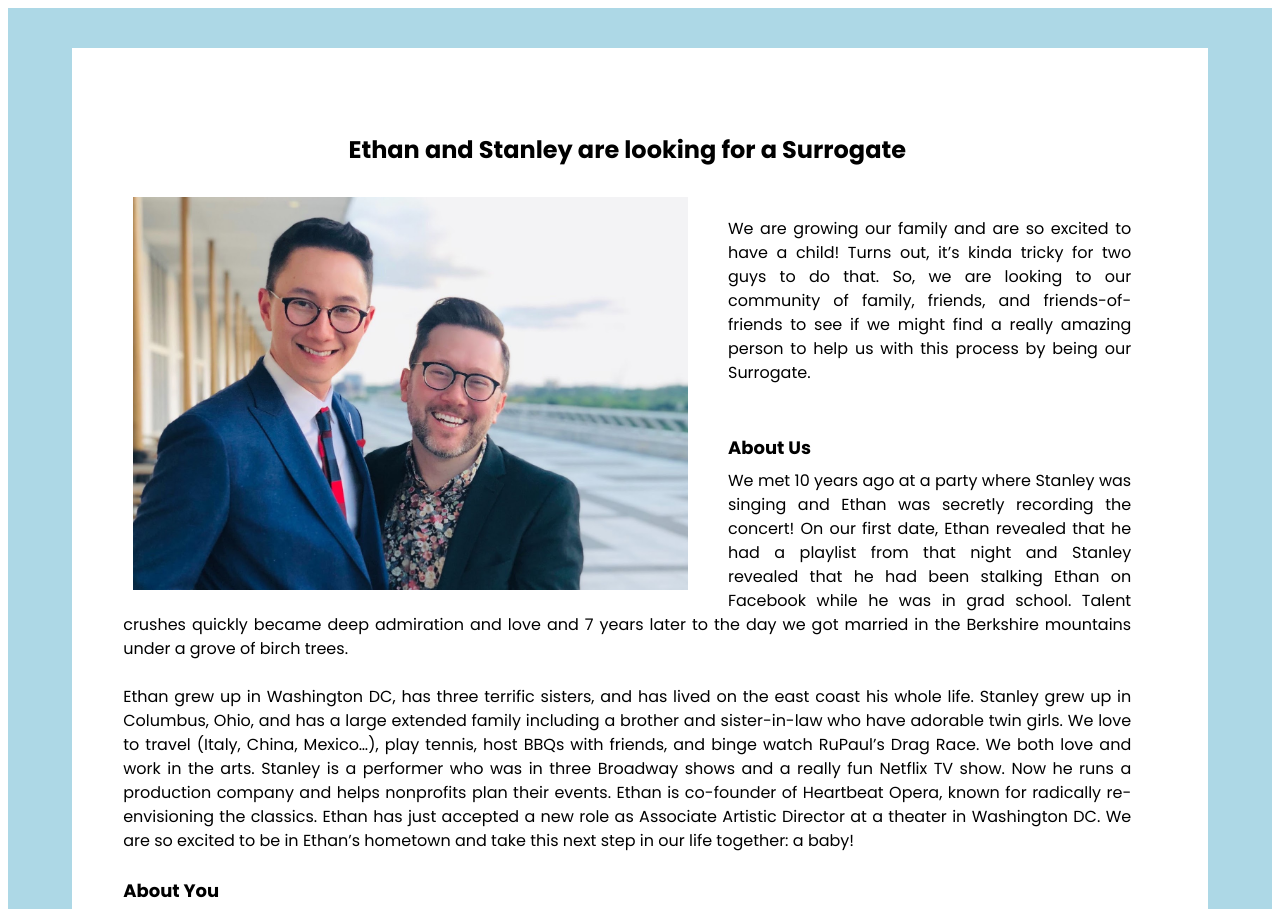
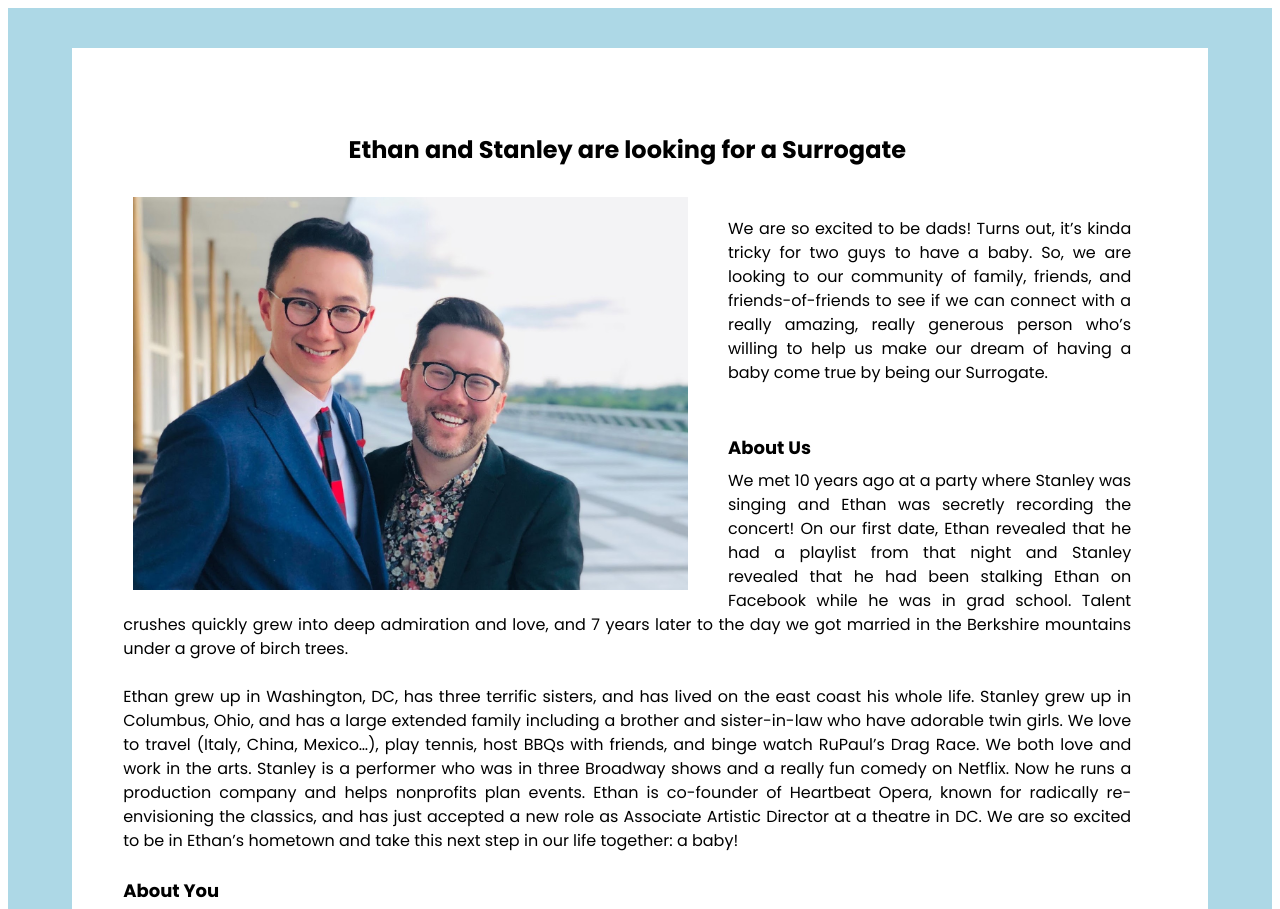
Before and after one commit to clheard54/ethanandstanley, a plain HTML site: page 6cf34755b9de3322045869f47dc449b4785b8226/index.html in a window 1280 px wide. Shown: the top 909 px of the page. Drawn offline with Linux system fonts and the light colour scheme; files that its build step writes are made by us from their sources.

Commit message:
re-deploy

```diff
--- a/6cf34755b9de3322045869f47dc449b4785b8226/index.html
+++ b/6cf34755b9de3322045869f47dc449b4785b8226/index.html
@@ -12,13 +12,13 @@
     <div>
       <img class="image" src="../eands.jpeg" alt="Ethan and Stanley on the balcony of the Kennedy Center"></img>
 
-      <p class="text-start">We are growing our family and are so excited to have a child! Turns out, it’s kinda tricky for two guys to do that. So, we are looking to our community of family, friends, and friends-of-friends to see if we might find a really amazing person to help us with this process by being our Surrogate.</p>
+      <p class="text-start">We are so excited to be dads! Turns out, it’s kinda tricky for two guys to have a baby. So, we are looking to our community of family, friends, and friends-of-friends to see if we can connect with a really amazing, really generous person who’s willing to help us make our dream of having a baby come true by being our Surrogate.</p>
     <br/>
 
       <span class="bold">About Us</span>
-      <p class="text">We met 10 years ago at a party where Stanley was singing and Ethan was secretly recording the concert! On our first date, Ethan revealed that he had a playlist from that night and Stanley revealed that he had been stalking Ethan on Facebook while he was in grad school. Talent crushes quickly became deep admiration and love and 7 years later to the day we got married in the Berkshire mountains under a grove of birch trees.</p>
+      <p class="text">We met 10 years ago at a party where Stanley was singing and Ethan was secretly recording the concert! On our first date, Ethan revealed that he had a playlist from that night and Stanley revealed that he had been stalking Ethan on Facebook while he was in grad school. Talent crushes quickly grew into deep admiration and love, and 7 years later to the day we got married in the Berkshire mountains under a grove of birch trees.</p>
 
-      <p class="text">Ethan grew up in Washington DC, has three terrific sisters, and has lived on the east coast his whole life. Stanley grew up in Columbus, Ohio, and has a large extended family including a brother and sister-in-law who have adorable twin girls. We love to travel (Italy, China, Mexico…), play tennis, host BBQs with friends, and binge watch RuPaul’s Drag Race. We both love and work in the arts. Stanley is a performer who was in three Broadway shows and a really fun Netflix TV show. Now he runs a production company and helps nonprofits plan their events. Ethan is co-founder of Heartbeat Opera, known for radically re-envisioning the classics. Ethan has just accepted a new role as Associate Artistic Director at a theater in Washington DC. We are so excited to be in Ethan’s hometown and take this next step in our life together: a baby!</p>
+      <p class="text">Ethan grew up in Washington, DC, has three terrific sisters, and has lived on the east coast his whole life. Stanley grew up in Columbus, Ohio, and has a large extended family including a brother and sister-in-law who have adorable twin girls. We love to travel (Italy, China, Mexico…), play tennis, host BBQs with friends, and binge watch RuPaul’s Drag Race. We both love and work in the arts. Stanley is a performer who was in three Broadway shows and a really fun comedy on Netflix. Now he runs a production company and helps nonprofits plan events. Ethan is co-founder of Heartbeat Opera, known for radically re-envisioning the classics, and has just accepted a new role as Associate Artistic Director at a theatre in DC. We are so excited to be in Ethan’s hometown and take this next step in our life together: a baby!</p>
     </div>
 
   <span class="bold">About You</span>
```
